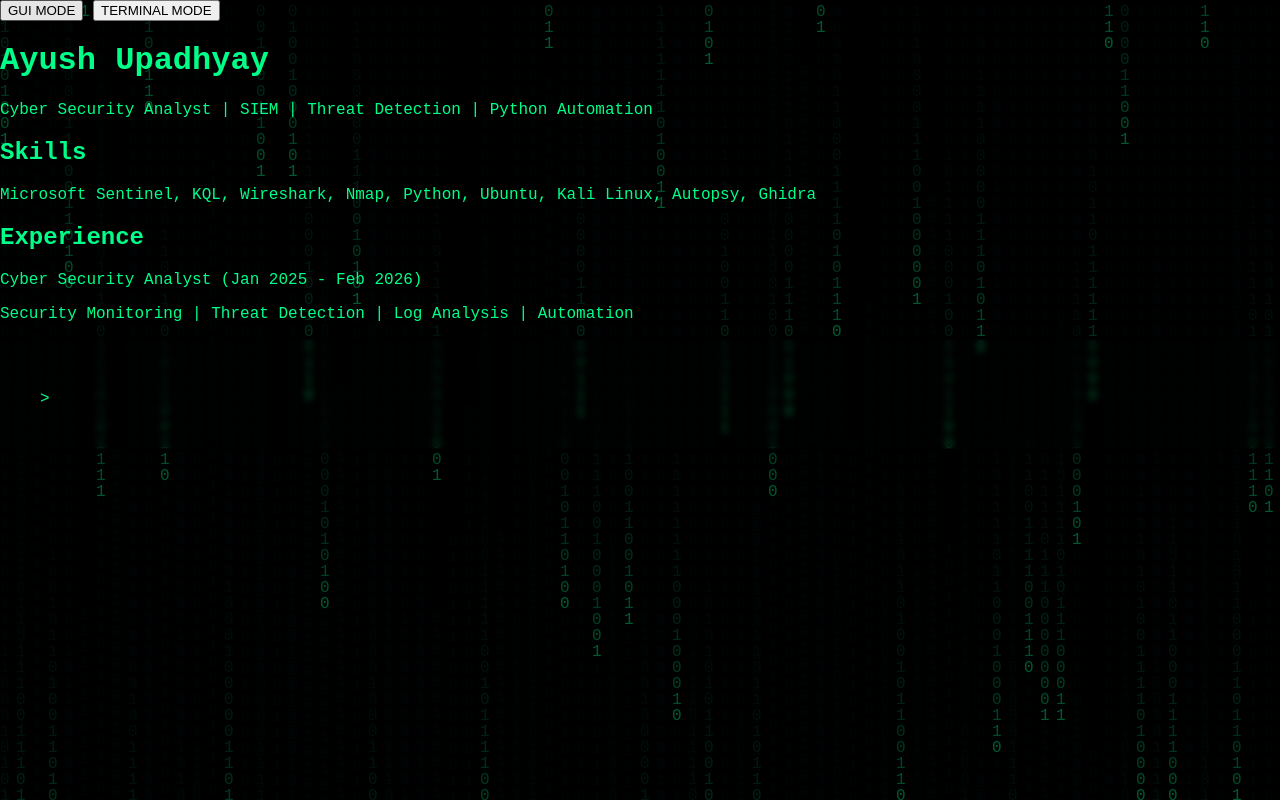
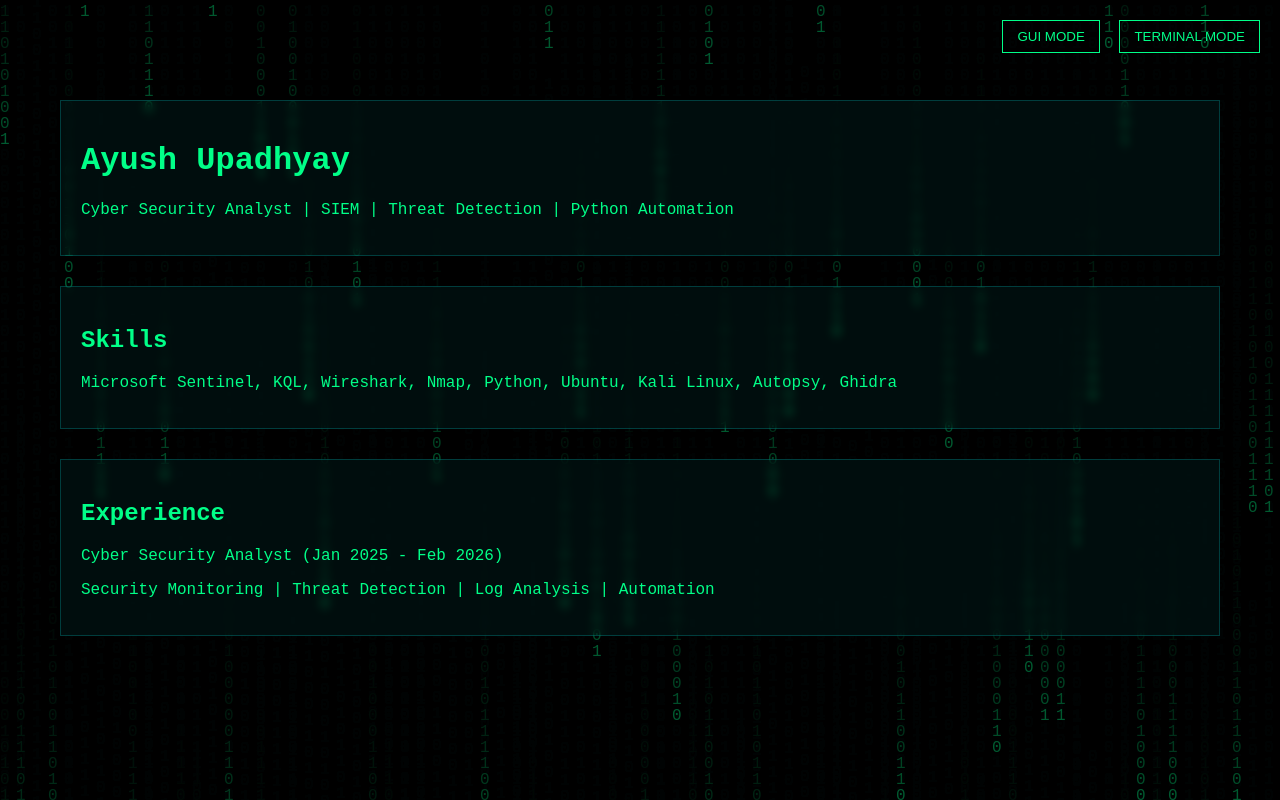
Before and after one commit to AyushUpadhyay70/AyushUpadhyay70.github.io, a plain HTML site: page index.html in a window 1280 px wide. Drawn offline with Linux system fonts and the light colour scheme.

Commit message:
Add styles for top navigation and page display

```diff
--- a/style.css
+++ b/style.css
@@ -38,3 +38,37 @@
     outline: none;
     width: 80%;
 }
+
+
+.top-nav {
+    position: fixed;
+    top: 20px;
+    right: 20px;
+    z-index: 10;
+}
+
+.top-nav button {
+    background: transparent;
+    border: 1px solid #00ff88;
+    color: #00ff88;
+    padding: 8px 14px;
+    margin-left: 10px;
+    cursor: pointer;
+}
+
+.page {
+    display: none;
+    padding: 100px 60px;
+}
+
+.page.active {
+    display: block;
+}
+
+.card {
+    background: rgba(0, 255, 255, 0.05);
+    border: 1px solid rgba(0, 255, 255, 0.2);
+    padding: 20px;
+    margin-bottom: 30px;
+    backdrop-filter: blur(5px);
+}
```
